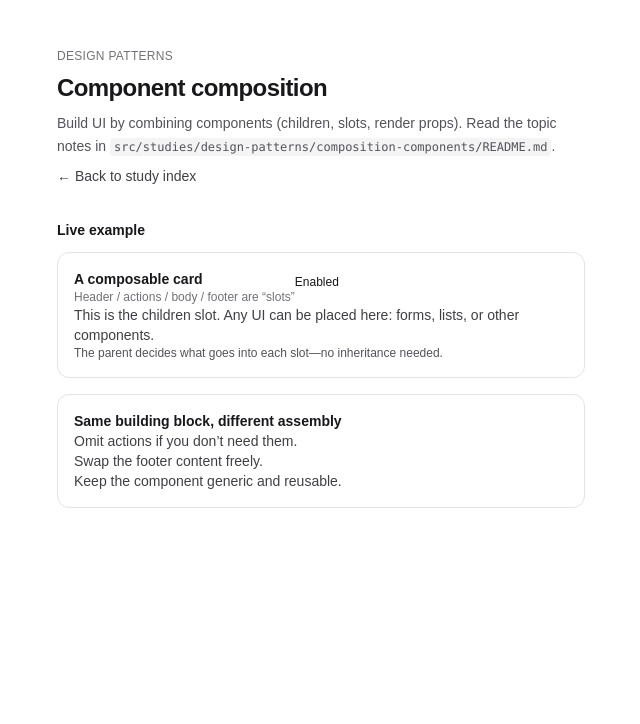
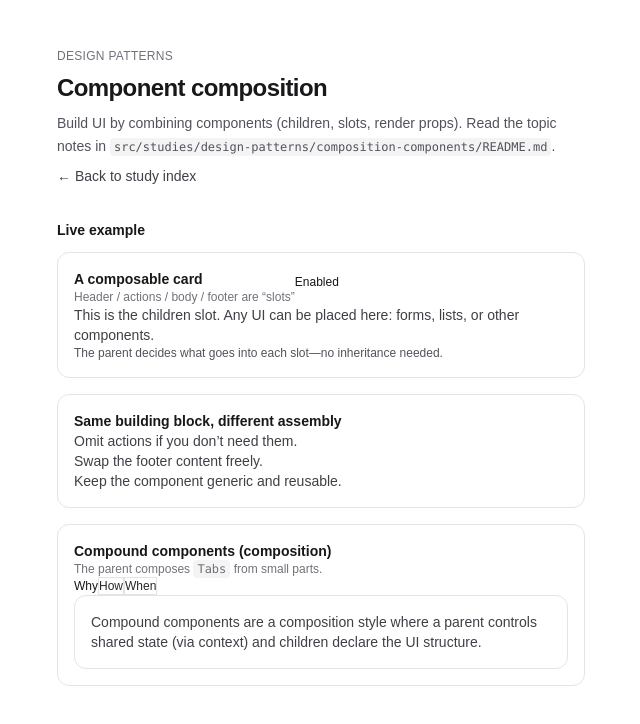
Before and after one commit to Rennatts/React-Next-studies, a Next.js app: page /studies/design-patterns/composition-components in a window 1280 px wide. Shown: the top 724 px of the page, without its empty margins (319-959 px from the left). Built offline with nearby package versions, Linux system fonts and the light colour scheme.

Commit message:
composition component

```diff
--- a/src/studies/design-patterns/composition-components/CompositionDemo.tsx
+++ b/src/studies/design-patterns/composition-components/CompositionDemo.tsx
@@ -2,6 +2,7 @@
 
 import { useState } from "react";
 import { Card } from "./Card";
+import { Tabs, TabsList, TabsPanel, TabsTrigger } from "./Tabs";
 
 export function CompositionDemo() {
   const [enabled, setEnabled] = useState(true);
@@ -58,6 +59,52 @@ export function CompositionDemo() {
           <li>Keep the component generic and reusable.</li>
         </ul>
       </Card>
+
+      <Card
+        header={
+          <div className="space-y-1">
+            <p className="text-sm font-semibold text-zinc-900 dark:text-zinc-50">
+              Compound components (composition)
+            </p>
+            <p className="text-xs text-zinc-500 dark:text-zinc-400">
+              The parent composes <code className="rounded bg-zinc-100 px-1 py-0.5 text-[11px] dark:bg-zinc-900">Tabs</code>{" "}
+              from small parts.
+            </p>
+          </div>
+        }
+      >
+        <Tabs defaultValue="why">
+          <TabsList>
+            <TabsTrigger value="why">Why</TabsTrigger>
+            <TabsTrigger value="how">How</TabsTrigger>
+            <TabsTrigger value="when">When</TabsTrigger>
+          </TabsList>
+
+          <div className="mt-3 space-y-3">
+            <TabsPanel value="why">
+              <p className="text-sm text-zinc-700 dark:text-zinc-300">
+                Compound components are a composition style where a parent
+                controls shared state (via context) and children declare the UI
+                structure.
+              </p>
+            </TabsPanel>
+            <TabsPanel value="how">
+              <p className="text-sm text-zinc-700 dark:text-zinc-300">
+                <span className="font-medium">Tabs</span> provides context,{" "}
+                <span className="font-medium">Triggers</span> update it, and{" "}
+                <span className="font-medium">Panels</span> render based on the
+                current value.
+              </p>
+            </TabsPanel>
+            <TabsPanel value="when">
+              <p className="text-sm text-zinc-700 dark:text-zinc-300">
+                Use this when you want a flexible API that lets callers arrange
+                the parts freely while the component manages internal wiring.
+              </p>
+            </TabsPanel>
+          </div>
+        </Tabs>
+      </Card>
     </div>
   );
 }
--- /dev/null
+++ b/src/studies/design-patterns/composition-components/Tabs.tsx
@@ -0,0 +1,93 @@
+"use client";
+
+import {
+  createContext,
+  useContext,
+  useId,
+  useMemo,
+  useState,
+  type ReactNode,
+} from "react";
+
+type TabsContextValue = {
+  baseId: string;
+  value: string;
+  setValue: (v: string) => void;
+};
+
+const TabsContext = createContext<TabsContextValue | null>(null);
+
+function useTabsContext() {
+  const ctx = useContext(TabsContext);
+  if (!ctx) throw new Error("Tabs components must be used within <Tabs>.");
+  return ctx;
+}
+
+export function Tabs({
+  defaultValue,
+  children,
+}: {
+  defaultValue: string;
+  children: ReactNode;
+}) {
+  const baseId = useId();
+  const [value, setValue] = useState(defaultValue);
+
+  const ctx = useMemo<TabsContextValue>(() => ({ baseId, value, setValue }), [baseId, value]);
+
+  return <TabsContext.Provider value={ctx}>{children}</TabsContext.Provider>;
+}
+
+export function TabsList({ children }: { children: ReactNode }) {
+  return (
+    <div className="flex flex-wrap gap-2 rounded-lg bg-zinc-50 p-2 dark:bg-zinc-900/40">
+      {children}
+    </div>
+  );
+}
+
+export function TabsTrigger({ value, children }: { value: string; children: ReactNode }) {
+  const ctx = useTabsContext();
+  const selected = ctx.value === value;
+  const tabId = `${ctx.baseId}-tab-${value}`;
+  const panelId = `${ctx.baseId}-panel-${value}`;
+
+  return (
+    <button
+      id={tabId}
+      type="button"
+      role="tab"
+      aria-selected={selected}
+      aria-controls={panelId}
+      onClick={() => ctx.setValue(value)}
+      className={[
+        "rounded-md px-3 py-2 text-xs font-medium",
+        selected
+          ? "bg-zinc-900 text-white dark:bg-zinc-50 dark:text-zinc-900"
+          : "border border-zinc-200 text-zinc-800 hover:bg-white dark:border-zinc-800 dark:text-zinc-200 dark:hover:bg-zinc-950",
+      ].join(" ")}
+    >
+      {children}
+    </button>
+  );
+}
+
+export function TabsPanel({ value, children }: { value: string; children: ReactNode }) {
+  const ctx = useTabsContext();
+  const selected = ctx.value === value;
+  const tabId = `${ctx.baseId}-tab-${value}`;
+  const panelId = `${ctx.baseId}-panel-${value}`;
+
+  if (!selected) return null;
+
+  return (
+    <div
+      id={panelId}
+      role="tabpanel"
+      aria-labelledby={tabId}
+      className="rounded-xl border border-zinc-200 p-4 dark:border-zinc-800"
+    >
+      {children}
+    </div>
+  );
+}
```
Also changed, not shown: src/studies/design-patterns/composition-components/README.md.
